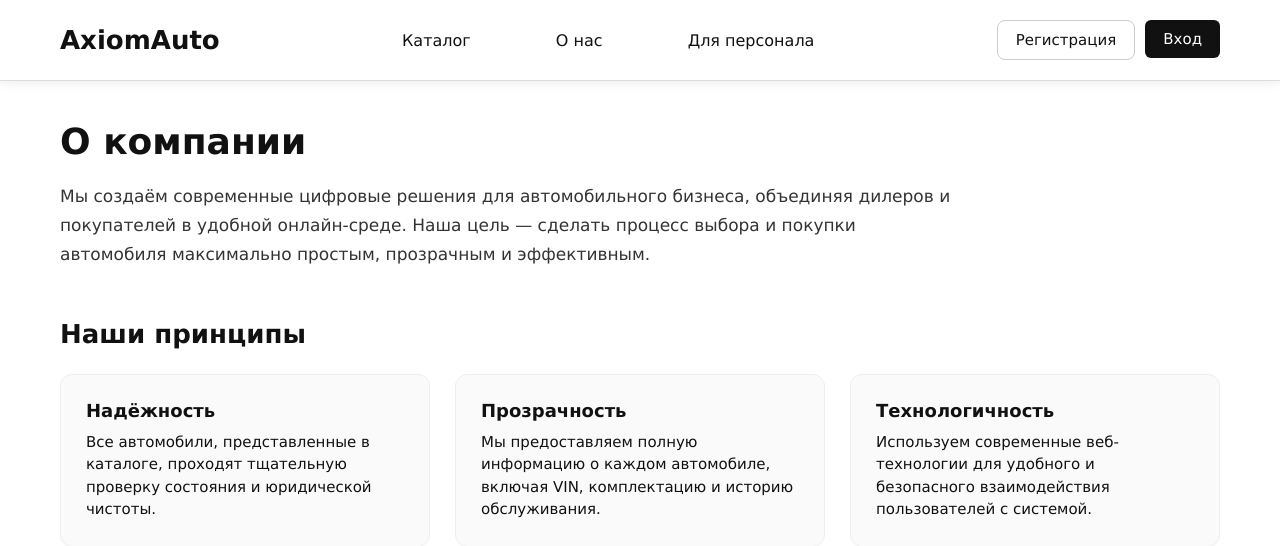
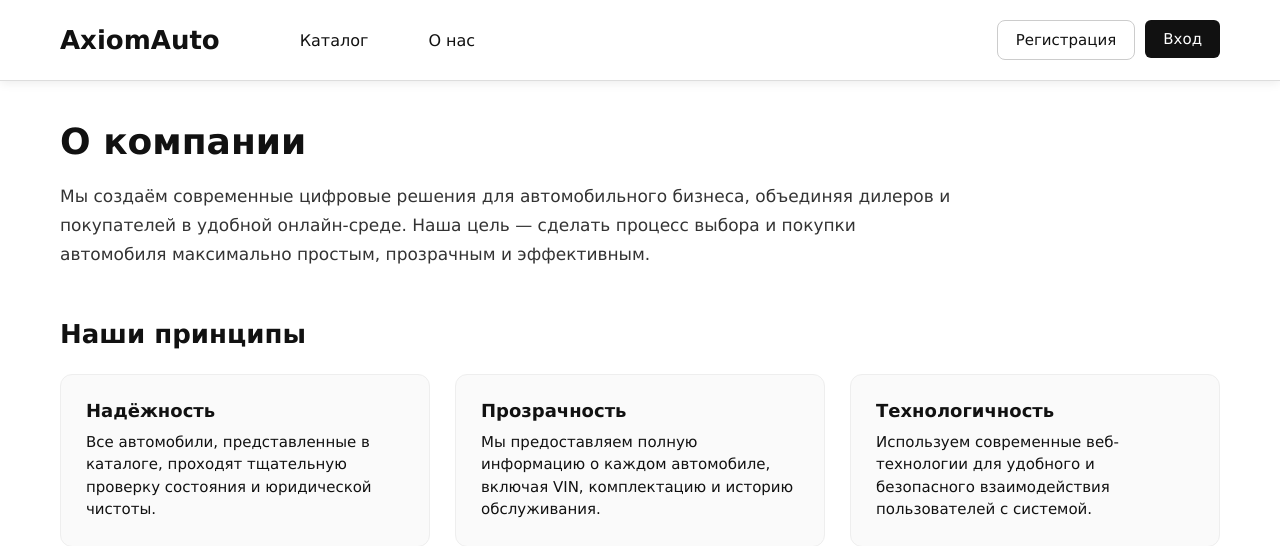
Before and after one commit to HanamileH/AxiomAuto, a Flask app: page /about in a window 1280 px wide. Shown: the top 546 px of the page. Run offline with Flask 3, Linux system fonts and the light colour scheme; parts of the project's set-up code (start-up, migrations or seed data) failed here and were passed over.

Commit message:
Restructure header layout and add role-based navigation

```diff
--- a/app/static/css/base.css
+++ b/app/static/css/base.css
@@ -33,8 +33,21 @@ html, body {
    font-weight: 700;
 }
 
+.header-left {
+   display: flex;
+   justify-content: center;
+   gap: 80px;
+   align-items: center;
+}
+
+.nav {
+   height: min-content;
+   display: flex;
+   justify-content: center;
+   gap: 60px;
+}
+
 .nav a {
-   margin: 0 40px;
    color: #111111;
    text-decoration: none;
    font-size: 16px;
--- a/app/templates/base.html
+++ b/app/templates/base.html
@@ -10,13 +10,17 @@
 
    <body>
       <header class="header">
-         <div class="logo">AxiomAuto</div>
+         <div class="header-left">
+            <div class="logo">AxiomAuto</div>
+            <nav class="nav">
+               <a href="/">Каталог</a>
+               <a href="/about">О нас</a>
 
-         <nav class="nav">
-            <a href="/">Каталог</a>
-            <a href="/about">О нас</a>
-            <a href="/staff/cars">Для персонала</a>
-         </nav>
+               {% if current_user.is_authenticated and current_user.role in ['manager', 'admin'] %}
+               <a href="/staff/cars">Для персонала</a>
+               {% endif %}
+            </nav>
+         </div>
 
          <div class="auth-buttons">
             {% if current_user.is_authenticated %}
```
